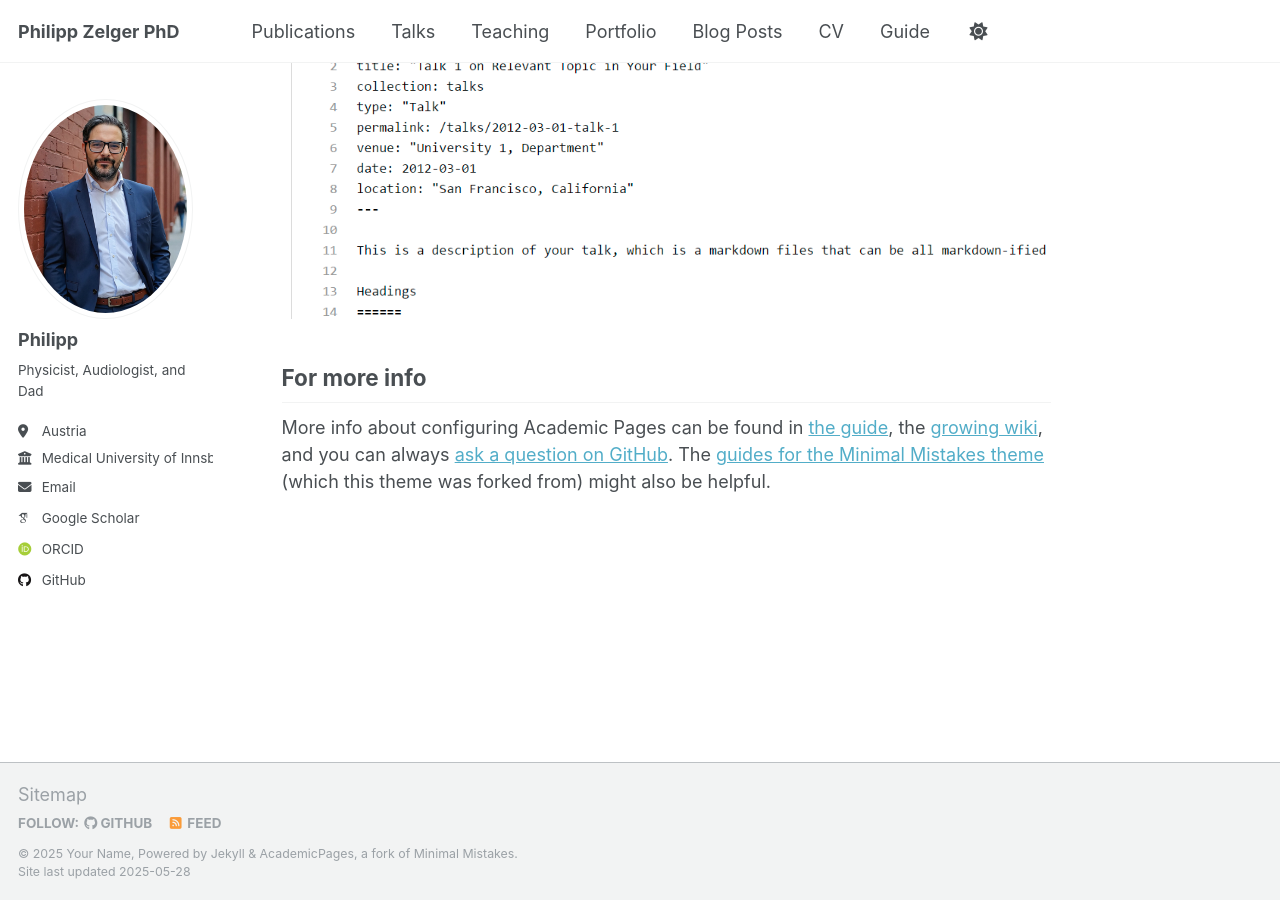
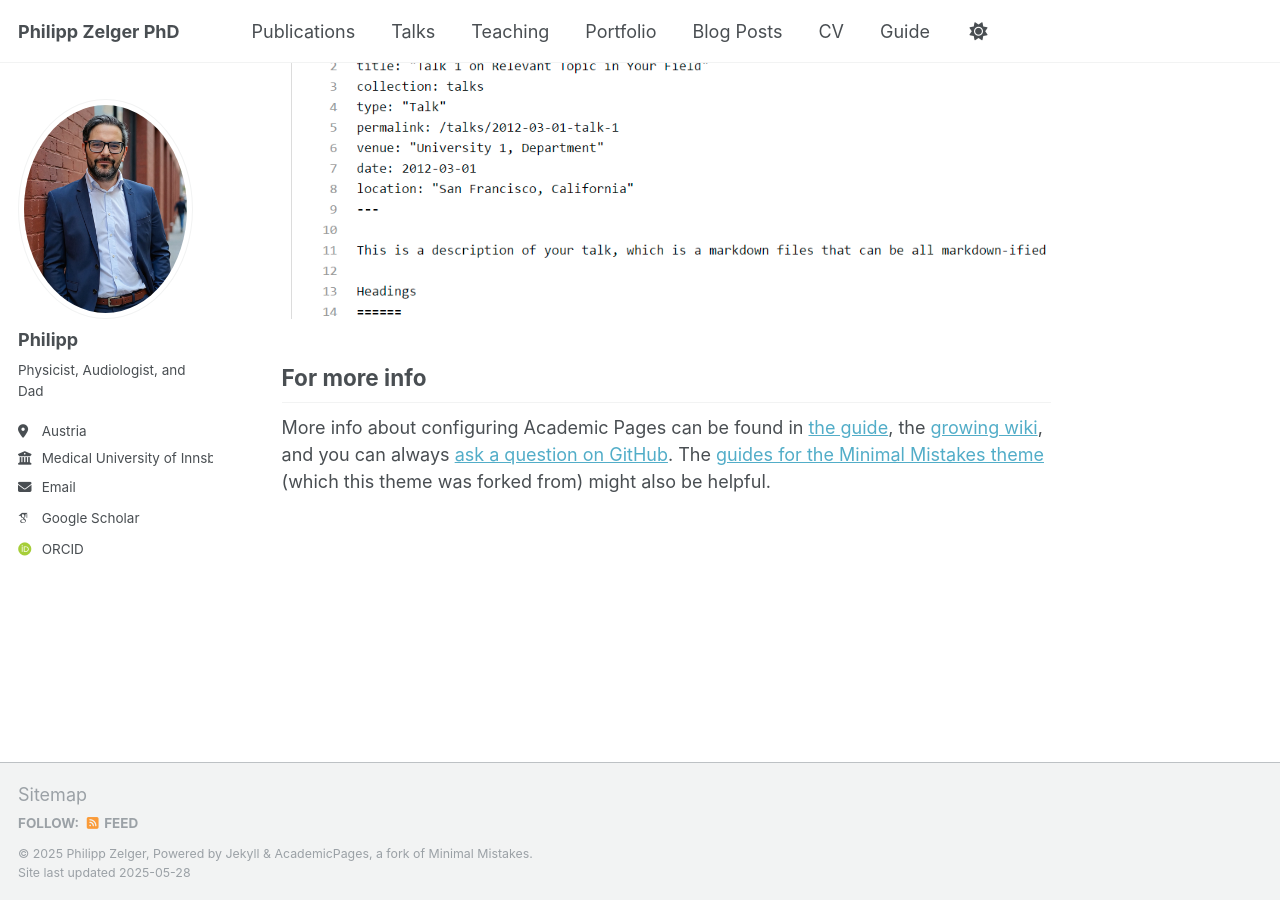
Before and after one commit to Stanissse/AboutMe, a Jekyll site: the page built from _pages/about.md, in a window 1280 px wide and 900 px high, scrolled down 2636 px. Built offline with Jekyll 4.4.1, drawn with Linux system fonts in a browser that asks for light colours; some web fonts are replaced.

Commit message:
Update _config.yml

```diff
--- a/_config.yml
+++ b/_config.yml
@@ -11,7 +11,7 @@ locale                   : "en-US"
 site_theme               : "default"
 title                    : "Philipp Zelger PhD"
 title_separator          : "-"
-name                     : &name "Your Name"
+name                     : &name "Philipp Zelger"
 description              : &description "personal description"
 url                      : https://Stanissse.github.io/AboutMe # the base hostname & protocol for your site e.g. "https://[your GitHub username].github.io" or if you already have some other page hosted on Github then use "https://[your GitHub username].github.io/[Your Repo Name]"
 baseurl                  : "" # the subpath of your site, e.g. "/blog"
@@ -46,7 +46,7 @@ author:
   #bitbucket        : # Username - Update with your username on the site
   #codepen          : # Username
   #dribbble         : # Username
-  github           : "https://stanissse.github.io/AboutMe/"
+  #github           : "https://stanissse.github.io/AboutMe/"
   #kaggle           : # Username
   #stackoverflow    : # User number or user number and name (i.e., use "1" or "1/jeff-atwood")
 
```
